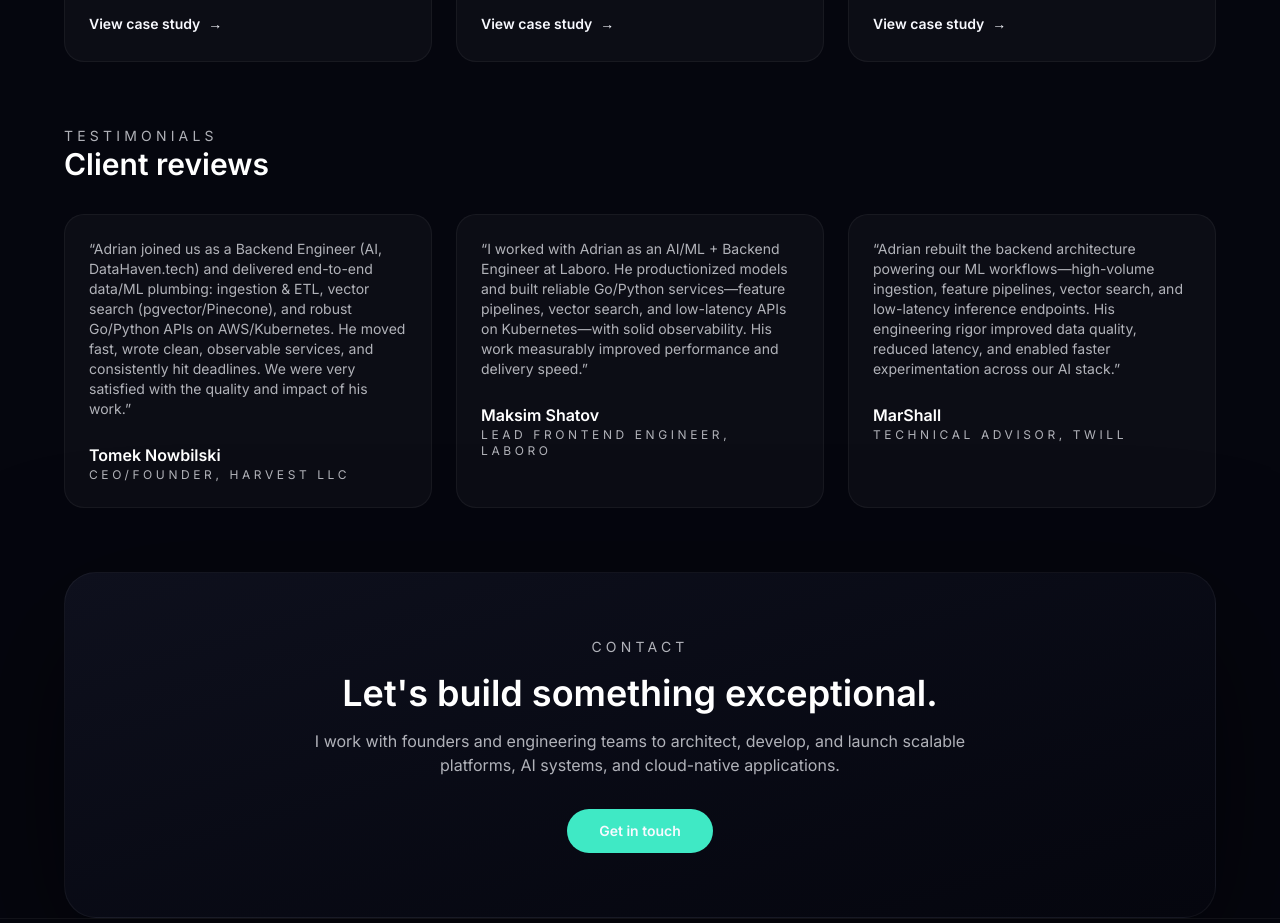
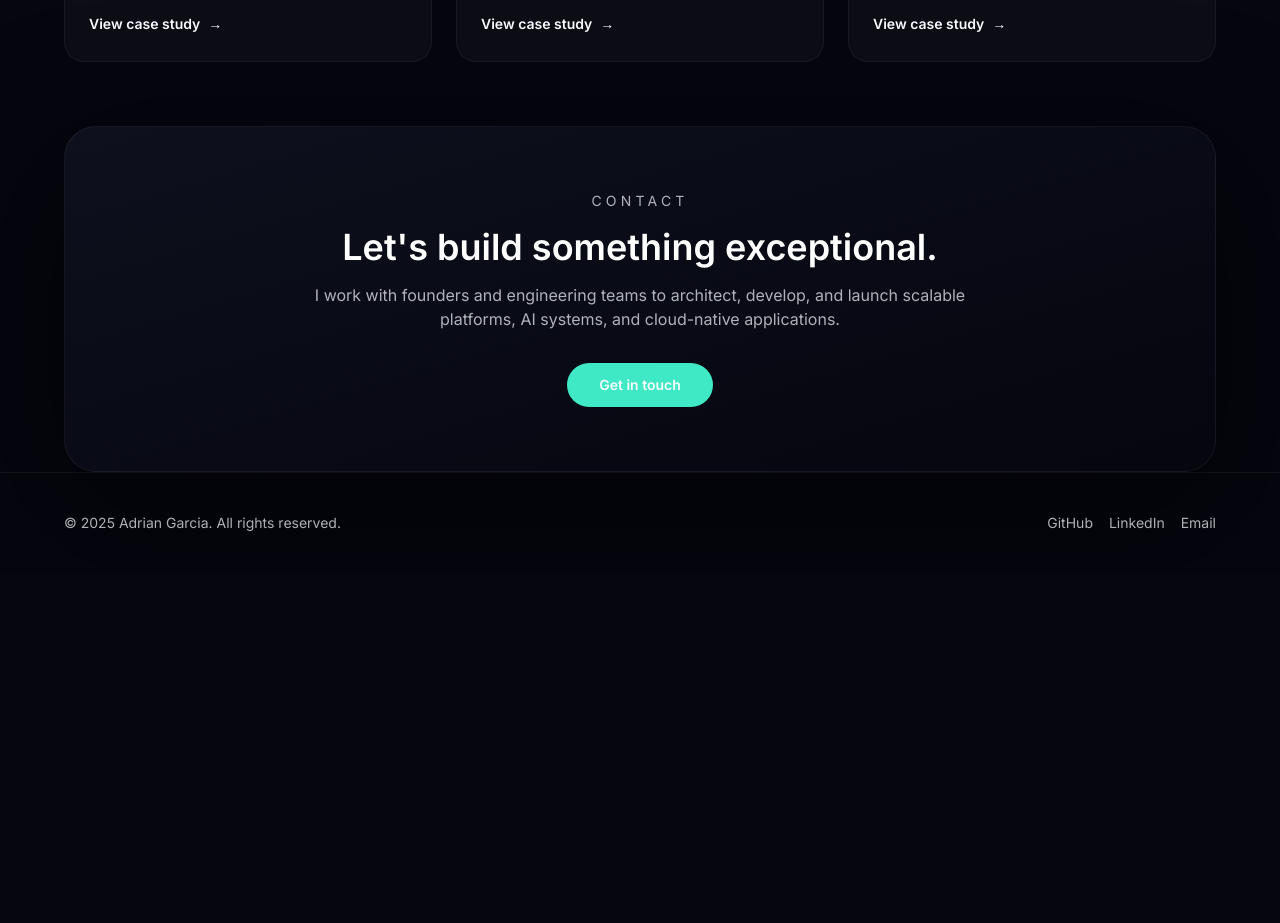
Before and after one commit to CryptoAardvark/Adrian-portfolio, a Next.js app: page / in a window 1280 px wide. Shown: the part 2700-3623 px from the top of the page. After the commit the page ends 3273 px from the top, so only its background shows below. Built offline with nearby package versions, Linux system fonts and the light colour scheme.

Commit message:
fix: fix testimonimal

```diff
--- a/app/page.tsx
+++ b/app/page.tsx
@@ -3,7 +3,6 @@ import { Hero } from "@/components/Hero";
 import { MetricsStrip } from "@/components/MetricsStrip";
 import { ProjectsPreview } from "@/components/ProjectsPreview";
 import { AboutShort } from "@/components/AboutShort";
-import { Testimonials } from "@/components/Testimonials";
 import { ContactCTA } from "@/components/ContactCTA";
 import { Footer } from "@/components/Footer";
 import {
@@ -23,7 +22,6 @@ export default function Home() {
         <Hero content={heroContent} />
         <MetricsStrip metrics={metrics} />
         <ProjectsPreview projects={featuredProjects} />
-        <Testimonials testimonials={testimonials} />
         <ContactCTA {...contactCta} />
       </main>
       <Footer />
```
